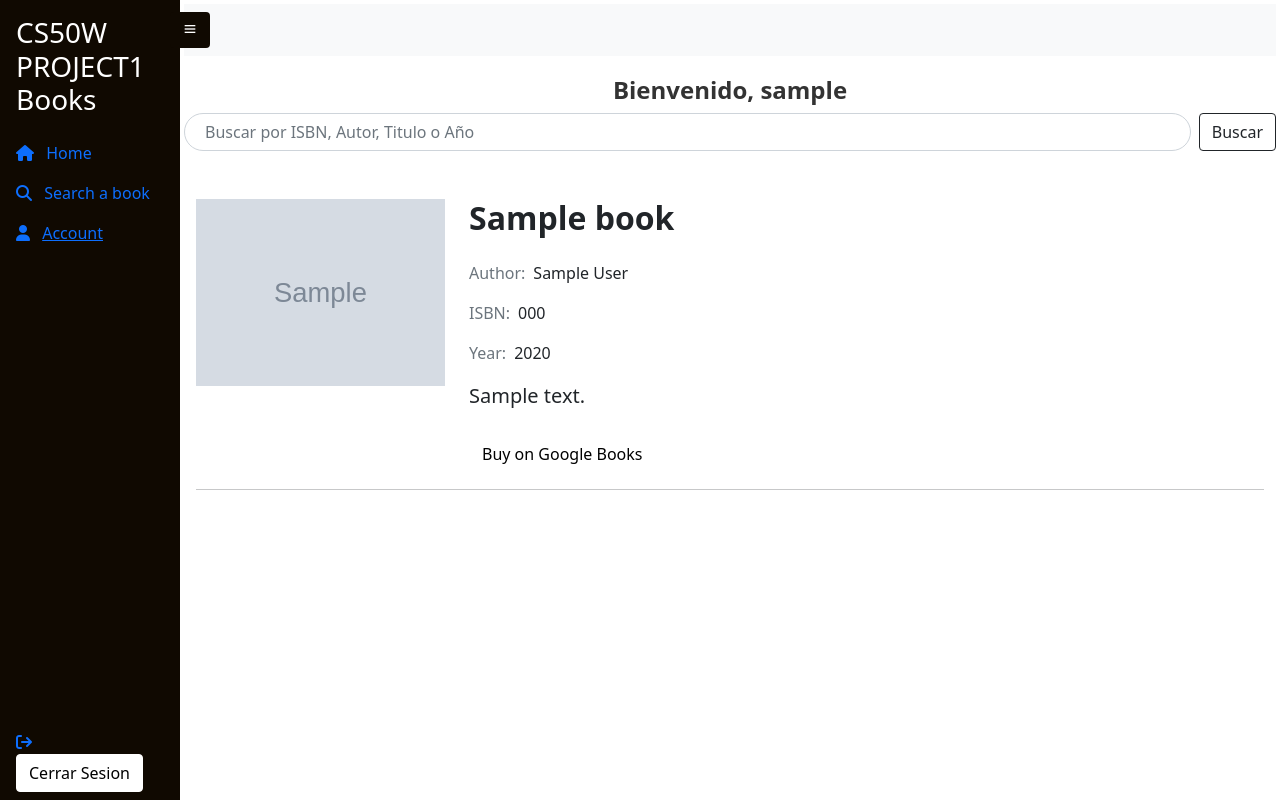
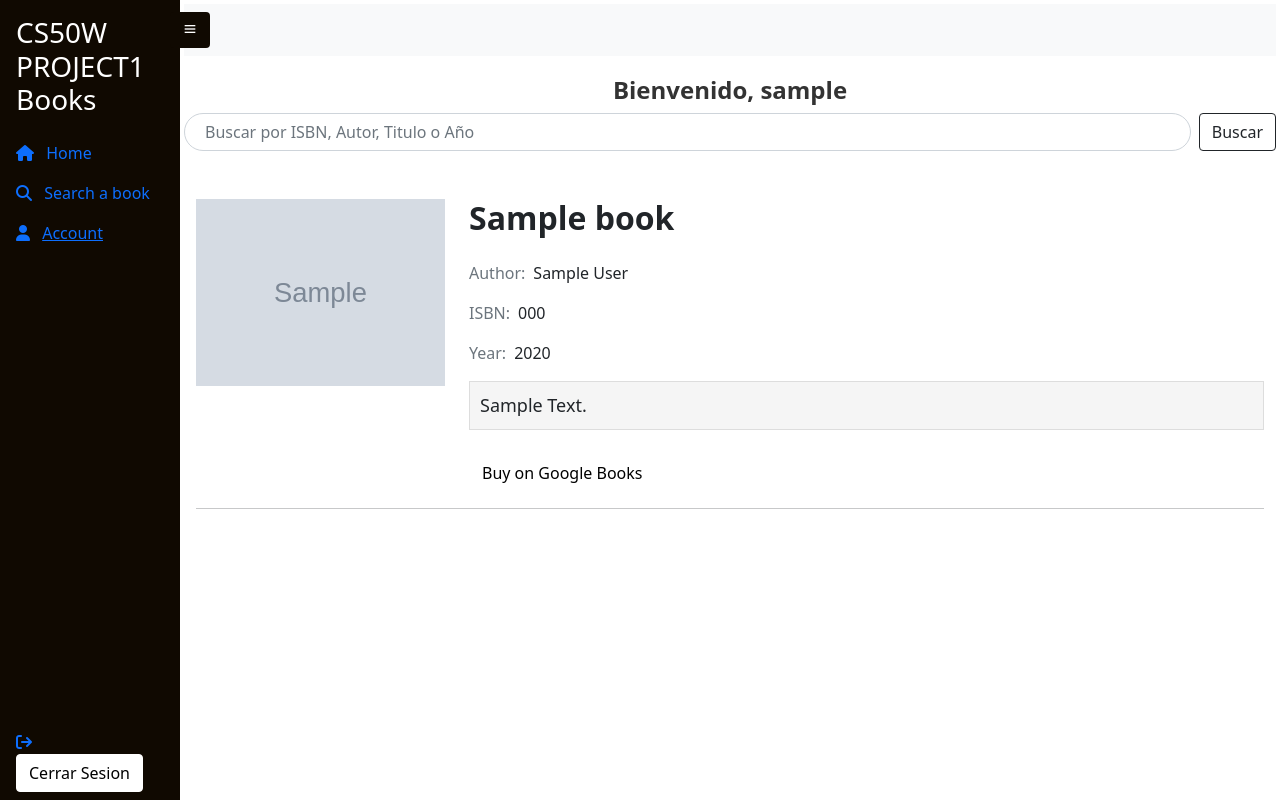
Before and after one commit to Orrv2904/cs50w-project1, a Flask app: template templates/index.html in a window 1280 px wide. Run offline with Flask 3, Linux system fonts and the light colour scheme; the template is opened without the code that fills it: most values are stand-ins (such as "Sample title", 1, 10 or a date in 2020); grey boxes marked "Sample" are stand-in pictures; some libraries are stand-ins or nearby versions.

Commit message:
Obteniendo descripcion

```diff
--- a/application.py
+++ b/application.py
@@ -76,11 +76,19 @@ def books():
                 for book in books:
                     api = requests.get("https://www.googleapis.com/books/v1/volumes?q=isbn:" + book[1]).json()
                     if "items" in api:
-                        book_img = api["items"][0]["volumeInfo"]["imageLinks"]["thumbnail"]
+                        for item in api["items"]:
+                            book_info = item.get("volumeInfo")
+                            if book_info:
+                                book_description = book_info.get("description")
+                                if book_description:
+                                    break
+                        book_img = book_info.get("imageLinks", {}).get("thumbnail")
                     else:
                         book_img = None
+                        book_description = None
                     book = {
                         "image_link": book_img,
+                        "description": book_description,
                         "title": book[2],
                         "author": book[3],
                         "isbn": book[1],
@@ -95,6 +103,7 @@ def books():
             db.rollback()
             print("Error: ", str(e))
             abort(404)
+
 
 
 
--- a/static/sass/index.css
+++ b/static/sass/index.css
@@ -62,4 +62,13 @@ body {
   background-color: black;
   border-color: white;
   color: white;
+}
+
+p.lead {
+  text-transform: capitalize;
+  font-size: 18px;
+  background-color: #f5f5f5;
+  border: 1px solid #ddd;
+  padding: 10px;
+  margin-bottom: 20px;
 }/*# sourceMappingURL=index.css.map */
--- a/static/sass/index.scss
+++ b/static/sass/index.scss
@@ -74,3 +74,12 @@ body {
   border-color: white;
   color: white;
 }
+
+p.lead {
+  text-transform: capitalize;
+  font-size: 18px;
+  background-color: #f5f5f5;
+  border: 1px solid #ddd;
+  padding: 10px;
+  margin-bottom: 20px;
+}
--- a/templates/index.html
+++ b/templates/index.html
@@ -95,7 +95,7 @@
             <span class="text-muted me-2">Year:</span>
             <span>{{ book['year'] }}</span>
           </div>
-          <p class="lead mb-4">{{ book.description }}</p>
+          <p class="lead mb-4">{{ book['description'] }}</p>
           {% if book.buy_link %}
             <a href="{{ book.buy_link }}" class="btn btn-primary">Buy on Google Books</a>
           {% endif %}
@@ -103,10 +103,12 @@
       </div>
       <hr>
     {% endfor %}
-      {% else %}
-        <p>No books found.</p>
+  {% else %}
+    <p>No books found.</p>
   {% endif %}
 </div>
+
+
 
 
 
```
Also changed, not shown: 1 other file.
